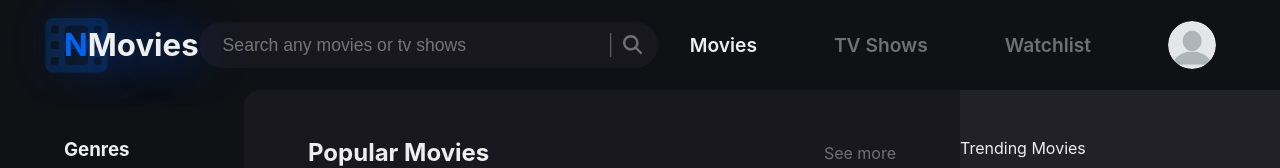
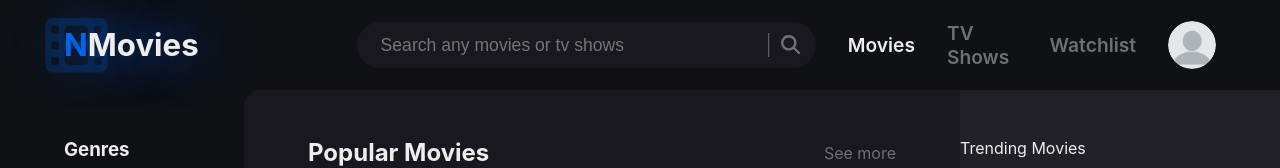
Before and after one commit to thofnas/react-movies, a React (Create React App) app in the folder client/: page /movie in a window 1280 px wide. Shown: the top 168 px of the page. Built offline with nearby package versions, Linux system fonts and the light colour scheme; no server answers.

Commit message:
header update

```diff
--- a/client/src/components/Header/Header.css
+++ b/client/src/components/Header/Header.css
@@ -1,26 +1,25 @@
 header {
-  display: flex;
-  justify-content: space-between;
-  align-items: center;
-  color: var(--text-inactive);
-  height: 90px;
-  padding-left: var(--padding-sides-main);
-  padding-right: var(--padding-sides-main);
+  display         : flex;
+  justify-content : space-between;
+  align-items     : center;
+  color           : var(--text-inactive);
+  height          : 90px;
+  padding         : 0 var(--padding-sides-main);
   background-color: var(--background-main);
-  font-size: 1.2rem;
-  font-weight: 600;
+  font-size       : 1.2rem;
+  font-weight     : 600;
 }
 
 header div {
-  display: flex;
+  display    : flex;
   align-items: center;
 }
 
 header a {
-  display: flex;
-  align-items: center;
+  display        : flex;
+  align-items    : center;
   text-decoration: none;
-  color: var(--text-inactive);
+  color          : var(--text-inactive);
 }
 
 header i {
@@ -34,83 +33,96 @@ header span {
 .search-btn,
 .search-input {
   padding: 0 1rem 0 1.5rem;
-  height: 46px;
-  width: 46px;
+  height : 46px;
+  width  : 46px;
 }
 
 .search-btn {
-  display: flex;
-  align-items: center;
-  background-color: var(--background-secondary);
-  color: var(--text-inactive);
-  border: none;
-  font-size: 1.2rem;
-  cursor: pointer;
-  border-top-right-radius: 1000px;
+  display                   : flex;
+  align-items               : center;
+  background-color          : var(--background-secondary);
+  color                     : var(--text-inactive);
+  border                    : none;
+  font-size                 : 1.2rem;
+  cursor                    : pointer;
+  border-top-right-radius   : 1000px;
   border-bottom-right-radius: 1000px;
-  padding-right: 2.2rem;
+  padding-right             : 2.2rem;
 }
 
 .search-btn::before {
-  content: '';
-  transform: translateX(-0.8rem);
-  width: 0px;
-  height: 1.5rem;
-  position: absolute;
-  padding: 0 1rem 0 0rem;
+  content    : '';
+  transform  : translateX(-0.8rem);
+  width      : 0px;
+  height     : 1.5rem;
+  position   : absolute;
+  padding    : 0 1rem 0 0rem;
   border-left: 1px solid var(--text-inactive);
 }
 
 .search-input {
-  width: 400px;
-  border: none;
-  font-size: 1.1rem;
-  border-top-left-radius: 1000px;
+  width                    : 400px;
+  border                   : none;
+  font-size                : 1.1rem;
+  border-top-left-radius   : 1000px;
   border-bottom-left-radius: 1000px;
-  color: var(--text-main);
-  background-color: var(--background-secondary);
+  color                    : var(--text-main);
+  background-color         : var(--background-secondary);
 }
 
 .search-input:focus {
   outline: none;
 }
 
-.header-logo {
-  font-size: 1.3rem;
+
+.header-logo-container {
+  font-size  : 1.3rem;
   font-weight: bold;
-  color: var(--text-main);
-  z-index: 0;
-}
-
-.header-nav {
-  width: calc((100% / 3) * 2);
-  display: flex;
-  justify-content: space-between;
-}
-
-.header-search {
-  display: flex;
-  align-items: center;
-  justify-content: center;
-  margin-right: 2rem;
+  min-width  : var(--sidebar-width);
+  color      : var(--text-main);
+  z-index    : 0;
 }
 
 .header-container {
-  display: flex;
+  display        : flex;
   justify-content: space-between;
-  align-items: center;
-  width: 100%;
+  align-items    : center;
+  width          : 100%;
+}
+
+.header-search-container {
+  display        : flex;
+  align-items    : center;
+  justify-content: end;
+  width          : 100%;
+}
+
+.header-buttons-container {
+  display        : flex;
+  justify-content: end;
+  align-items    : center;
+  width          : 70%;
+}
+
+.header-buttons-container a {
+  margin-left: 2rem;
 }
 
 .profile-image-container {
-  max-width: 10rem;
+  max-width    : 10rem;
   border-radius: 10rem;
-  overflow: hidden;
+  overflow     : hidden;
 }
 
 .profile-image-container img {
   border-radius: 10rem;
-  max-width: 3rem;
+  max-width    : 3rem;
+}
+
+.header-nav {
+  width          : calc((100% / 3) * 2);
+  display        : flex;
+  justify-content: space-between;
 }
 
 .active {
--- a/client/src/components/Header/Header.tsx
+++ b/client/src/components/Header/Header.tsx
@@ -23,7 +23,7 @@ export default function Header() {
 
   return (
     <header>
-      <div className="header-logo">
+      <div className="header-logo-container">
         <NavLink
           to={`/${type ? type : 'movie'}`}
           style={{
@@ -49,7 +49,8 @@ export default function Header() {
           </h2>
         </NavLink>
       </div>
-      <div className="header-search">
+      <div className="header-container">
+        <div className="header-search-container">
           <input
             className="search-input"
             type="search"
@@ -61,7 +62,7 @@ export default function Header() {
             <FontAwesomeIcon icon={faSearch} />
           </button>
         </div>
-      <div className="header-container">
+        <div className="header-buttons-container">
           <NavLink to="/movie">Movies</NavLink>
           <NavLink to="/tv">TV Shows</NavLink>
           {isSigned ? (
@@ -80,6 +81,7 @@ export default function Header() {
             </>
           )}
         </div>
+      </div>
     </header>
   )
 }
--- a/client/src/components/Sidebar/Sidebar.css
+++ b/client/src/components/Sidebar/Sidebar.css
@@ -1,8 +1,8 @@
 .sidebar {
     display       : flex;
     flex-direction: column;
-    min-width     : 180px;
-    max-width     : 180px;
+    min-width     : var(--sidebar-width);
+    max-width     : var(--sidebar-width);
     padding-left  : var(--padding-sides-main);
     height        : 100%;
     padding-top   : var(--padding-top-main);
--- a/client/src/index.css
+++ b/client/src/index.css
@@ -1,14 +1,16 @@
 :root {
-  --background-main     : #0F1115;
-  --background-secondary: #19181F;
+  --background-main     : #0f1115;
+  --background-secondary: #19181f;
   --background-third    : #222128;
   --border-color        : #333239;
   --text-main           : #eeeeee;
-  --text-inactive       : #6F7072;
+  --text-inactive       : #6f7072;
 
   --padding-sides-main  : 4rem;
   --padding-top-main    : 3rem;
   --movies-border-radius: 1rem;
+
+  --sidebar-width: 180px;
 }
 
 body {
@@ -33,5 +35,5 @@ h6 {
 
 a {
   text-decoration: none;
-  color          : var(--text-main)
+  color          : var(--text-main);
 }
```
Lines whose indentation alone changed are shown as unchanged.
